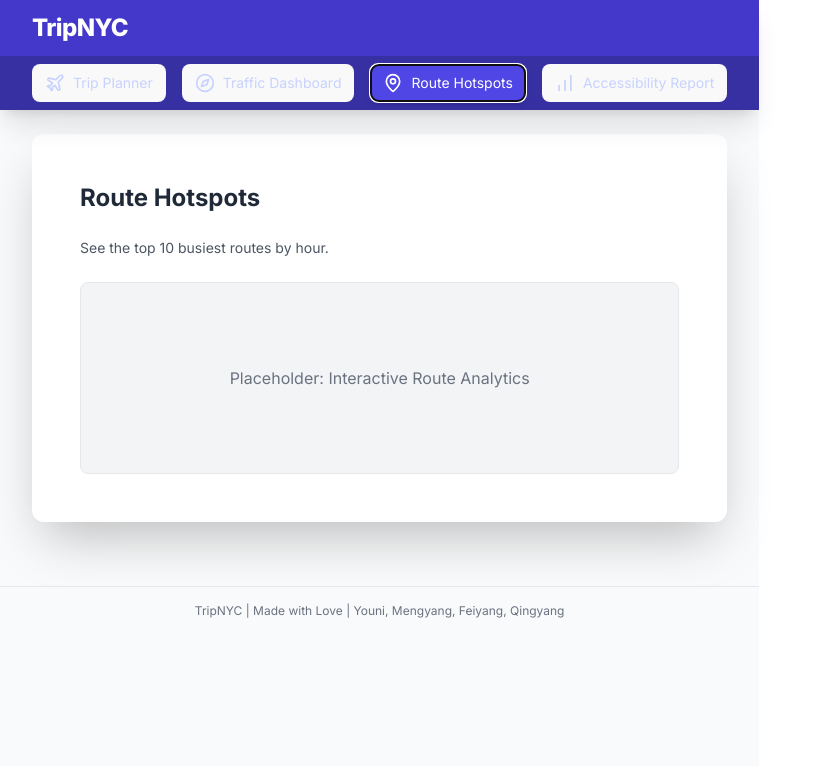
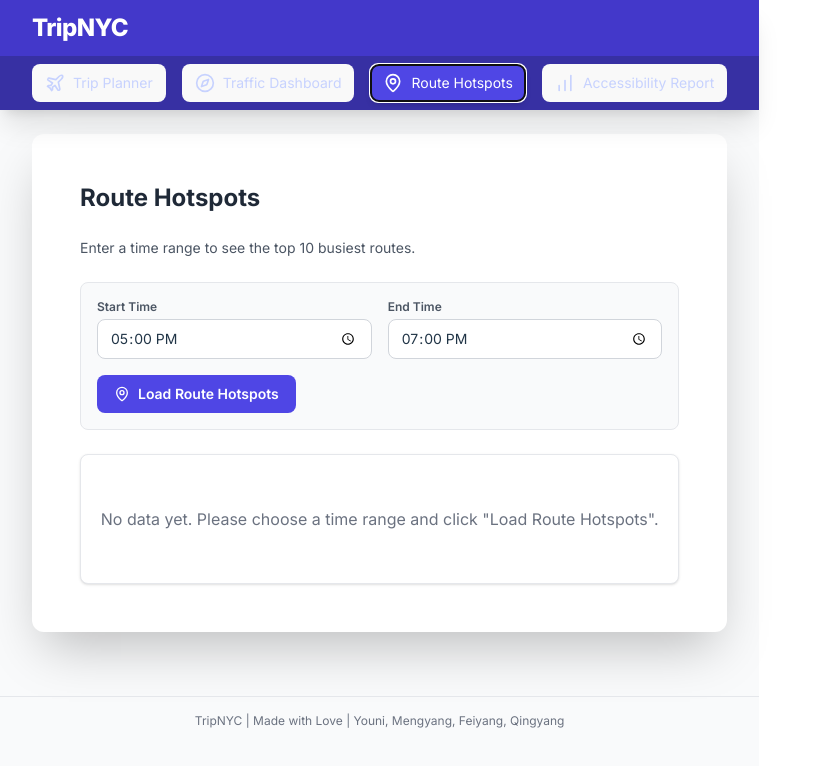
Before and after one commit to Youni2017/TirpNYC, a React (Vite) app in the folder frontend/: page / in a window 1280 px wide. Both pictures are taken after a click on the button "Route Hotspots". Shown: the top 766 px of the page, without its empty margins (0-822 px from the left). Built offline with nearby package versions, Linux system fonts and the light colour scheme.

Commit message:
frontend update
hotroute frontend update

```diff
--- a/frontend/src/App.jsx
+++ b/frontend/src/App.jsx
@@ -71,6 +71,29 @@ const fetchTrafficData = async ({ zoneId }) => {
 };
 
 // TODO the api call for the route hotspot and accessibility page
+const fetchRouteHotspots = async ({ startTime, endTime }) => {
+  console.log('Fetching route hotspots...', startTime, endTime);
+  try {
+    const response = await fetch(`${API_BASE_URL}/route-hotspots`, {
+      method: 'POST',
+      headers: {
+        'Content-Type': 'application/json',
+      },
+      body: JSON.stringify({ startTime, endTime }),
+    });
+
+    if (!response.ok) {
+      const errorText = await response.text();
+      throw new Error(`HTTP error! Status: ${response.status}. Message: ${errorText}`);
+    }
+
+    const data = await response.json();
+    return data;
+  } catch (error) {
+    console.error('API Error in fetchRouteHotspots:', error);
+    throw error;
+  }
+};
 
 
 // --- UI Components ---
@@ -502,15 +525,123 @@ const AccessibilityReportPage = () => (
   </div>
 );
 
-const RouteHotspotsPage = () => (
-  <div className="space-y-6 p-4">
-    <h2 className="text-2xl font-bold text-gray-800">Route Hotspots</h2>
-    <p className="text-sm text-gray-600">See the top 10 busiest routes by hour.</p>
-    <div className="bg-gray-100 p-6 rounded-lg h-48 flex items-center justify-center text-gray-500 border border-gray-200">
-      <span className="text-base">Placeholder: Interactive Route Analytics</span>
+const RouteHotspotsPage = ({ hotspots, loading, onFetchRouteHotspots }) => {
+  const [startTime, setStartTime] = useState('17:00');
+  const [endTime, setEndTime] = useState('19:00');
+  const [error, setError] = useState('');
+
+  const handleSubmit = (e) => {
+    e.preventDefault();
+    setError('');
+
+    if (!startTime || !endTime) {
+      setError('Please select both start and end time.');
+      return;
+    }
+
+    if (startTime >= endTime) {
+      setError('Start time must be earlier than end time.');
+      return;
+    }
+
+    onFetchRouteHotspots({ startTime, endTime });
+  };
+
+  return (
+    <div className="space-y-6 p-4">
+      <h2 className="text-2xl font-bold text-gray-800">Route Hotspots</h2>
+      <p className="text-sm text-gray-600">
+        Enter a time range to see the top 10 busiest routes.
+      </p>
+
+      <form
+        onSubmit={handleSubmit}
+        className="bg-gray-50 p-4 rounded-lg border border-gray-200 space-y-4"
+      >
+        <div className="grid grid-cols-1 md:grid-cols-2 gap-4">
+          <div>
+            <label className="block text-xs font-semibold text-gray-600 mb-1">
+              Start Time
+            </label>
+            <input
+              type="time"
+              value={startTime}
+              onChange={(e) => setStartTime(e.target.value)}
+              className="w-full px-3 py-2 border border-gray-300 rounded-lg text-sm focus:outline-none focus:ring-2 focus:ring-indigo-500"
+            />
+          </div>
+
+          <div>
+            <label className="block text-xs font-semibold text-gray-600 mb-1">
+              End Time
+            </label>
+            <input
+              type="time"
+              value={endTime}
+              onChange={(e) => setEndTime(e.target.value)}
+              className="w-full px-3 py-2 border border-gray-300 rounded-lg text-sm focus:outline-none focus:ring-2 focus:ring-indigo-500"
+            />
+          </div>
+        </div>
+
+        {error && (
+          <p className="text-xs text-red-500 mt-1">{error}</p>
+        )}
+
+        <button
+          type="submit"
+          disabled={loading}
+          className={`mt-2 w-full md:w-auto inline-flex items-center justify-center px-4 py-2 rounded-lg text-sm font-semibold text-white
+            ${loading ? 'bg-indigo-300 cursor-not-allowed' : 'bg-indigo-600 hover:bg-indigo-700'}
+          `}
+        >
+          <MapPin className="w-4 h-4 mr-2" />
+          {loading ? 'Loading...' : 'Load Route Hotspots'}
+        </button>
+      </form>
+
+      <div className="bg-white p-4 rounded-lg shadow border border-gray-200">
+        {loading && hotspots.length === 0 && (
+          <div className="h-24 flex items-center justify-center text-gray-500">
+            Fetching data...
+          </div>
+        )}
+
+        {!loading && hotspots.length === 0 && !error && (
+          <div className="h-24 flex items-center justify-center text-gray-500">
+            No data yet. Please choose a time range and click &quot;Load Route Hotspots&quot;.
+          </div>
+        )}
+
+        {!loading && hotspots.length > 0 && (
+          <div className="overflow-x-auto">
+            <table className="min-w-full text-sm text-left text-gray-700">
+              <thead>
+                <tr className="border-b bg-gray-100">
+                  <th className="px-4 py-2">Rank</th>
+                  <th className="px-4 py-2">Departure Zone</th>
+                  <th className="px-4 py-2">Arrival Zone</th>
+                </tr>
+              </thead>
+              <tbody>
+                {hotspots.map((row, idx) => (
+                  <tr
+                    key={`${row.departure_zone}-${row.arrival_zone}-${idx}`}
+                    className="border-b hover:bg-gray-50"
+                  >
+                    <td className="px-4 py-2 font-medium">{idx + 1}</td>
+                    <td className="px-4 py-2">{row.departure_zone}</td>
+                    <td className="px-4 py-2">{row.arrival_zone}</td>
+                  </tr>
+                ))}
+              </tbody>
+            </table>
+          </div>
+        )}
+      </div>
     </div>
-  </div>
-);
+  );
+};
 
 
 // --- Main Application Component ---
@@ -520,6 +651,7 @@ const App = () => {
   const [loading, setLoading] = useState(false);
   const [tripEstimate, setTripEstimate] = useState(null);
   const [trafficData, setTrafficData] = useState(null);
+  const [routeHotspots, setRouteHotspots] = useState([]);
 
   const handleEstimateTrip = useCallback(async (params) => {
     setLoading(true);
@@ -547,6 +679,19 @@ const App = () => {
     }
   }, []);
 
+  const handleFetchRouteHotspots = useCallback(async ({ startTime, endTime }) => {
+  setLoading(true);
+  setRouteHotspots([]);
+  try {
+    const data = await fetchRouteHotspots({ startTime, endTime });
+    setRouteHotspots(data);
+  } catch (error) {
+    console.error('Error fetching route hotspots:', error);
+  } finally {
+    setLoading(false);
+  }
+}, []);
+
   const renderPage = () => {
     switch (currentPage) {
       case 'planner':
@@ -556,7 +701,7 @@ const App = () => {
       case 'accessibility':
         return <AccessibilityReportPage />;
       case 'hotspots':
-        return <RouteHotspotsPage />;
+        return <RouteHotspotsPage hotspots={routeHotspots} loading={loading} onFetchRouteHotspots={handleFetchRouteHotspots}/>;
       default:
         return <TripPlannerPage estimate={tripEstimate} loading={loading} handleEstimateTrip={handleEstimateTrip} />;
     }
```
